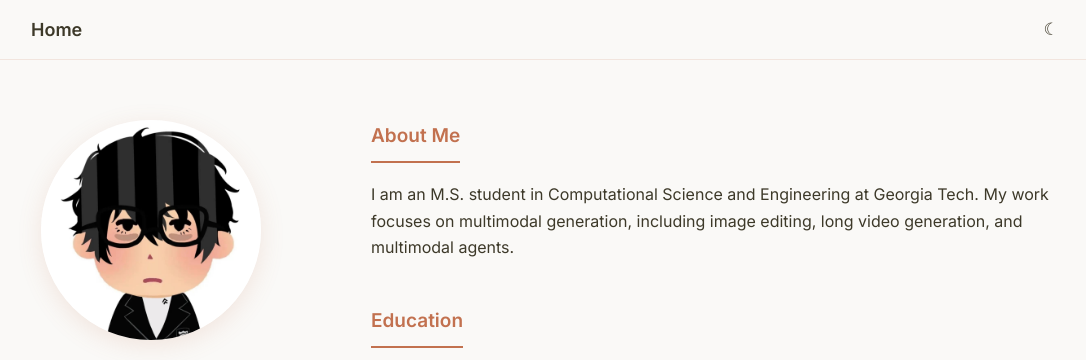
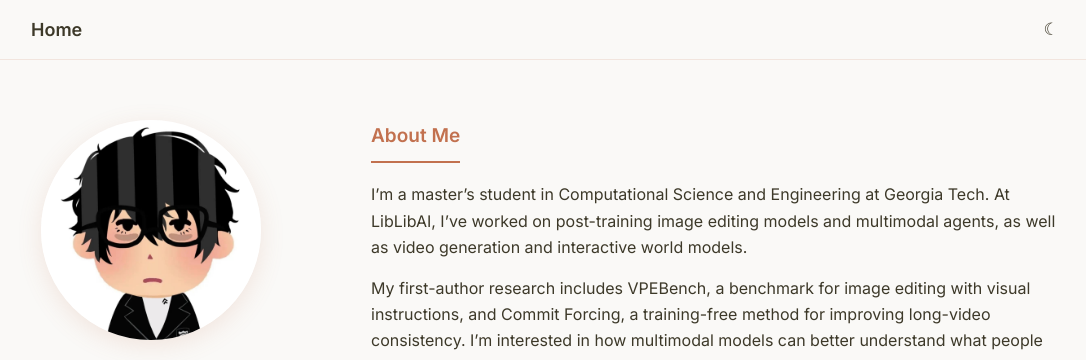
Before and after one commit to Dwell-Jing/Dwell-Jing.github.io, a plain HTML site: page index.html in a window 1280 px wide. Shown: the top 360 px of the page, without its empty margins (89-1175 px from the left). Drawn offline with Linux system fonts and the light colour scheme.

Commit message:
Expand About Me

```diff
--- a/index.html
+++ b/index.html
@@ -606,7 +606,8 @@ body.theme-luka strong {
       <section class="section" id="about">
         <h2 class="section-title">About Me</h2>
         <div class="section-body">
-          <p>I am an M.S. student in Computational Science and Engineering at Georgia Tech. My work focuses on multimodal generation, including image editing, long video generation, and multimodal agents.</p>
+          <p>I’m a master’s student in Computational Science and Engineering at Georgia Tech. At LibLibAI, I’ve worked on post-training image editing models and multimodal agents, as well as video generation and interactive world models.</p>
+          <p>My first-author research includes VPEBench, a benchmark for image editing with visual instructions, and Commit Forcing, a training-free method for improving long-video consistency. I’m interested in how multimodal models can better understand what people want and maintain coherent visual content over time.</p>
         </div>
       </section>
 
```
